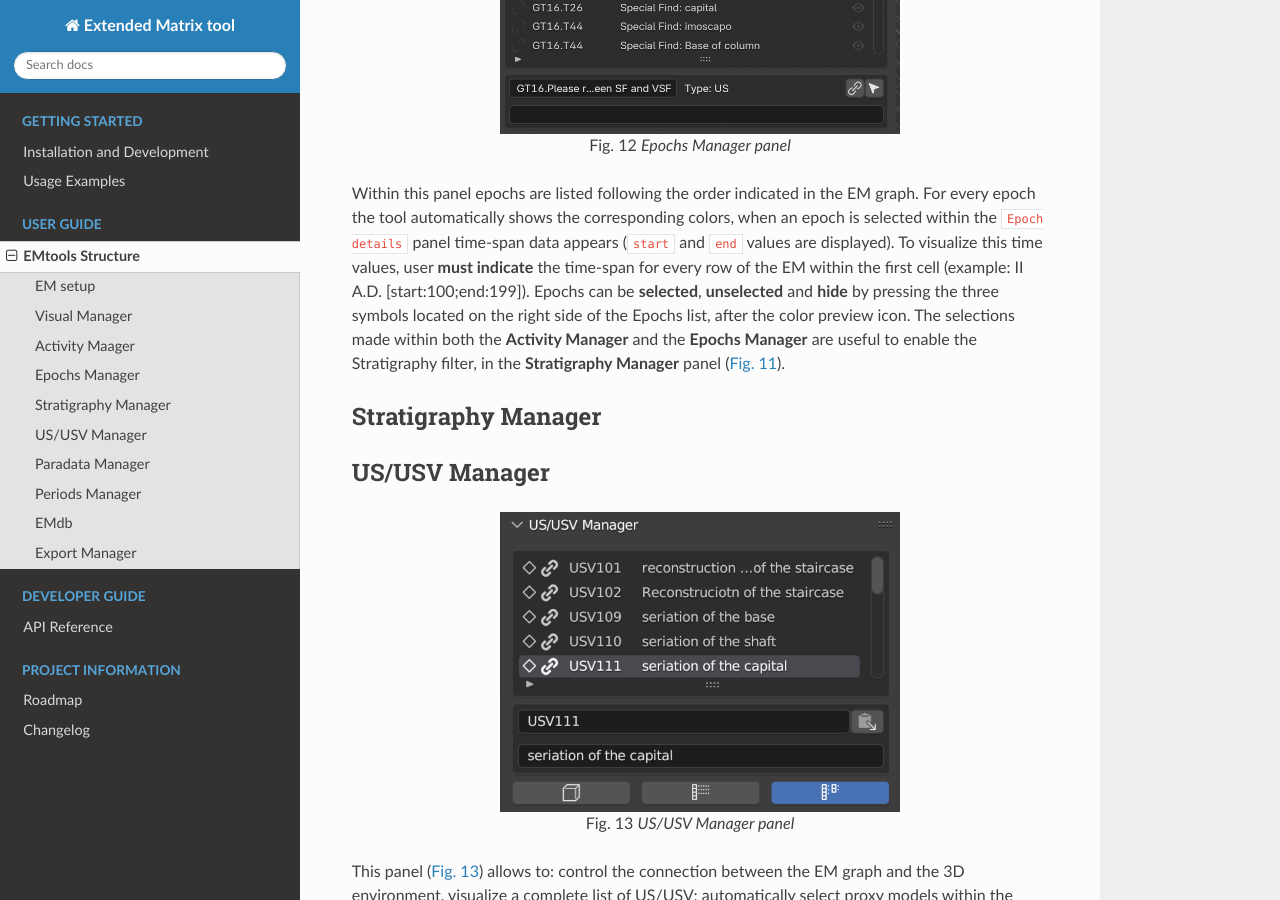
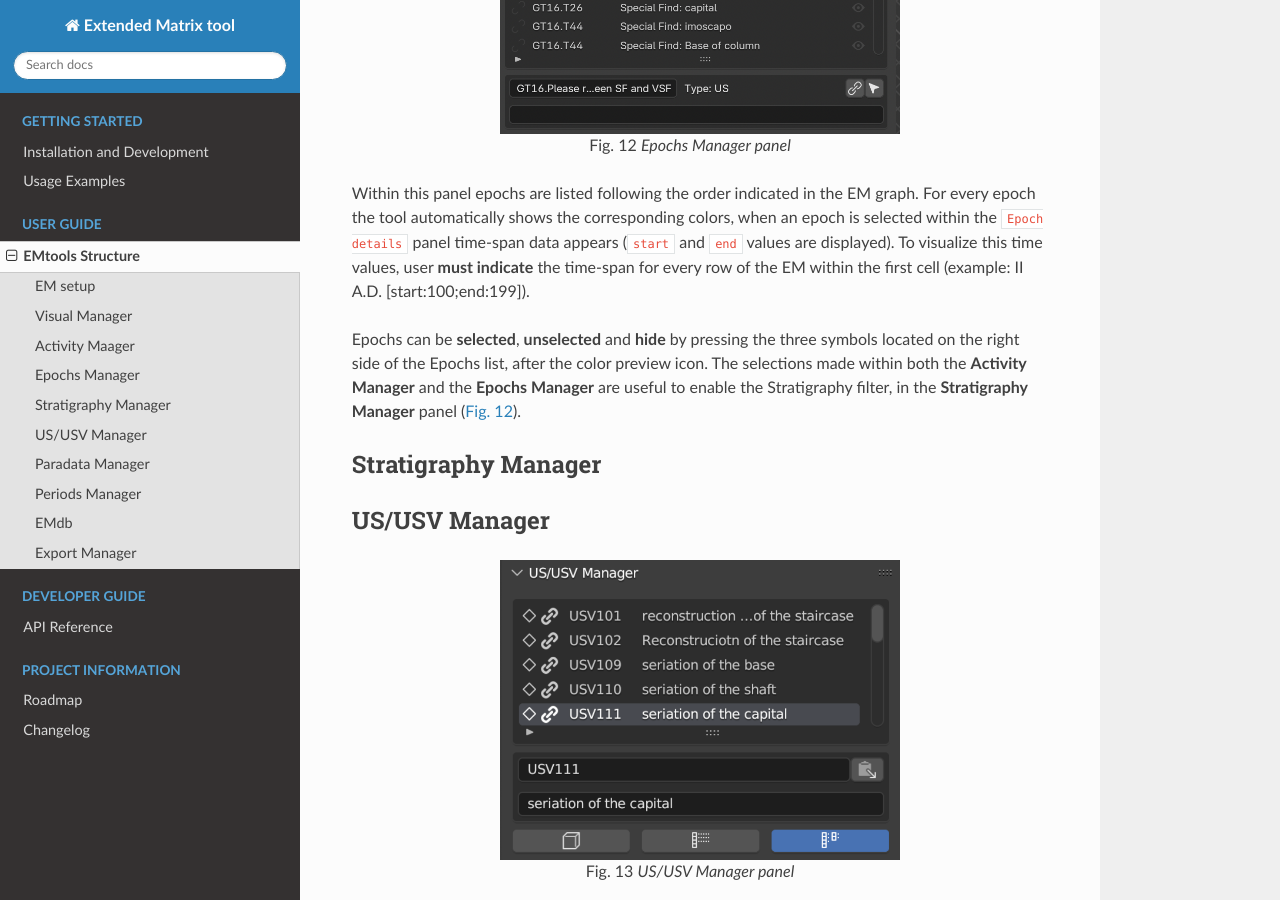
Before and after one commit to zalmoxes-laran/EM-blender-tools-doc, a Sphinx documentation site: the page built from docs/EMstructure.rst, in a window 1280 px wide and 900 px high, scrolled down 10417 px. Built offline with Sphinx 7.4.7 and the Read the Docs theme 3.1.0, drawn with Linux system fonts in a browser that asks for light colours; pages that are not in the unit, such as notebooks, are missing from menus; part of the change alters nothing that is shown.

```diff
--- a/docs/EMstructure.rst
+++ b/docs/EMstructure.rst
@@ -282,8 +282,9 @@ Epochs Manager
 Within this panel epochs are listed following the order indicated in the EM graph.
 For every epoch the tool automatically shows the corresponding colors, when an epoch is selected within the ``Epoch details`` panel time-span data appears (``start`` and ``end`` values are displayed).
 To visualize this time values, user **must indicate** the time-span for every row of the EM within the first cell (example: II A.D. [start:100;end:199]).
+
 Epochs can be **selected**, **unselected** and **hide** by pressing the three symbols located on the right side of the Epochs list, after the color preview icon.
-The selections made within both the **Activity Manager** and the **Epochs Manager** are useful to enable the Stratigraphy filter, in the **Stratigraphy Manager** panel (:numref:`Fig. %s <EM_Act_ManagerFIG>`).
+The selections made within both the **Activity Manager** and the **Epochs Manager** are useful to enable the Stratigraphy filter, in the **Stratigraphy Manager** panel (:numref:`Fig. %s <EM_Stratig-Epoch_ManagerFIG>`).
 
 
 
```
